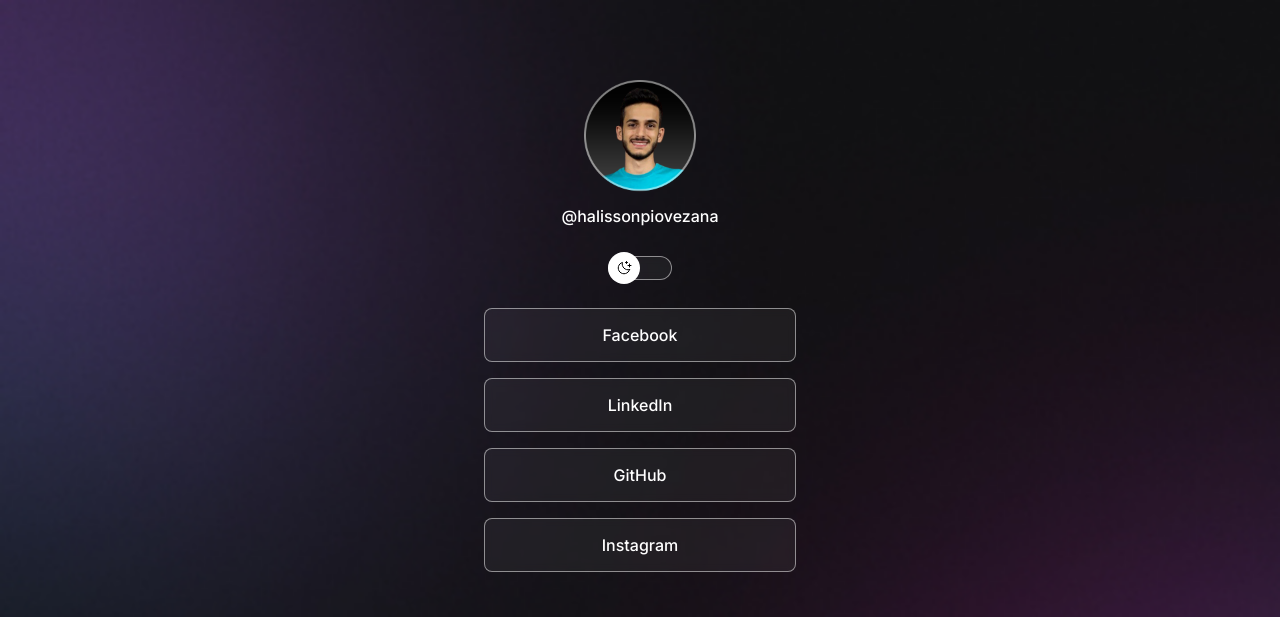
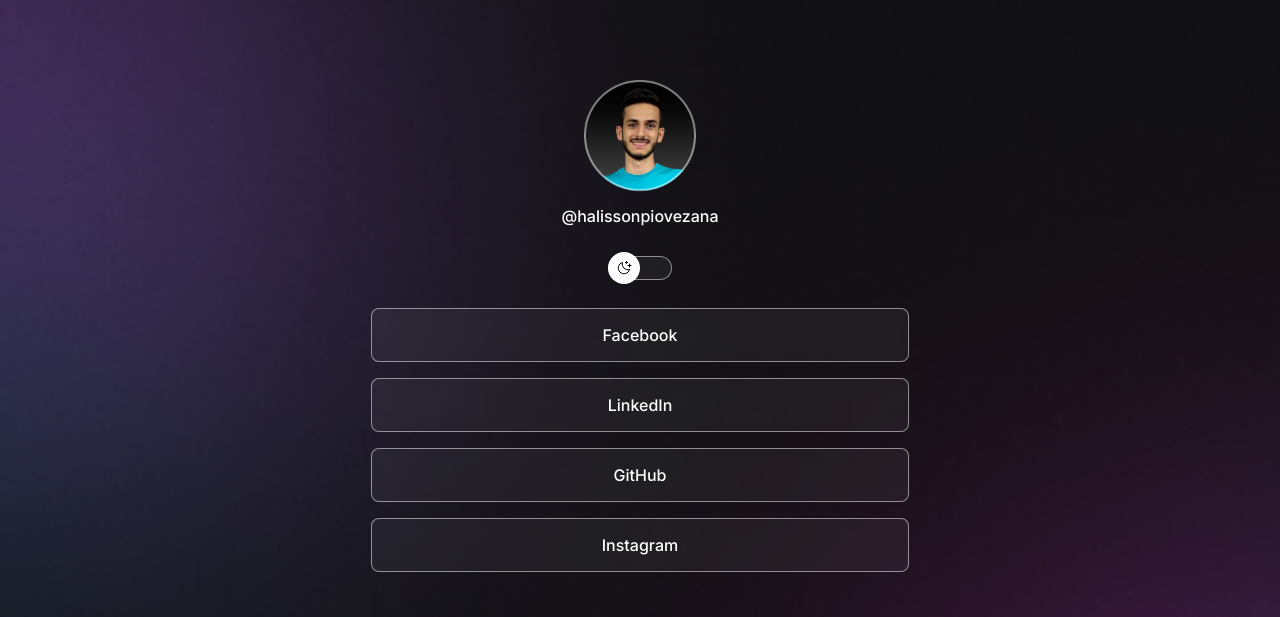
Before and after one commit to HalissonPiov/cartao-de-visita, a plain HTML site: page index.html in a window 1280 px wide. Shown: the top 617 px of the page. Drawn offline with nearby package versions, Linux system fonts and the light colour scheme.

Commit message:
Adjust container width

```diff
--- a/style.css
+++ b/style.css
@@ -34,7 +34,8 @@ body * {
 }
 
 #container {
-  width: 360px;
+  width: 100%;
+  max-width: 586px;
   margin: 56px auto 0px;
   padding: 0 24px;
 }
```
Also changed, not shown: 1 other file.
